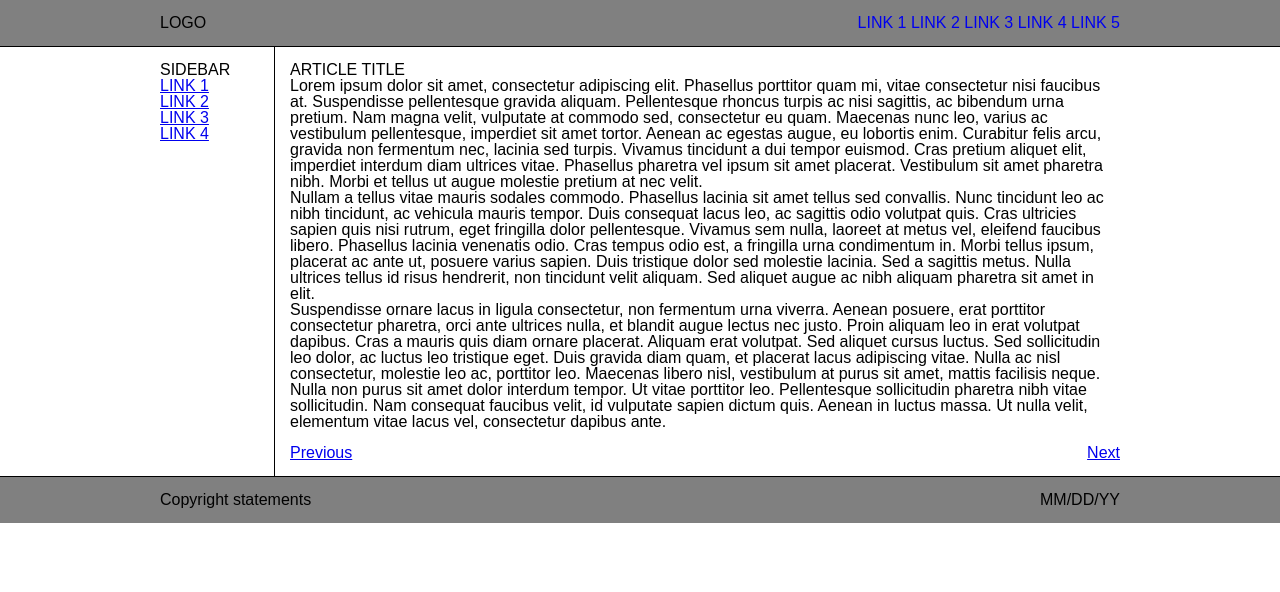
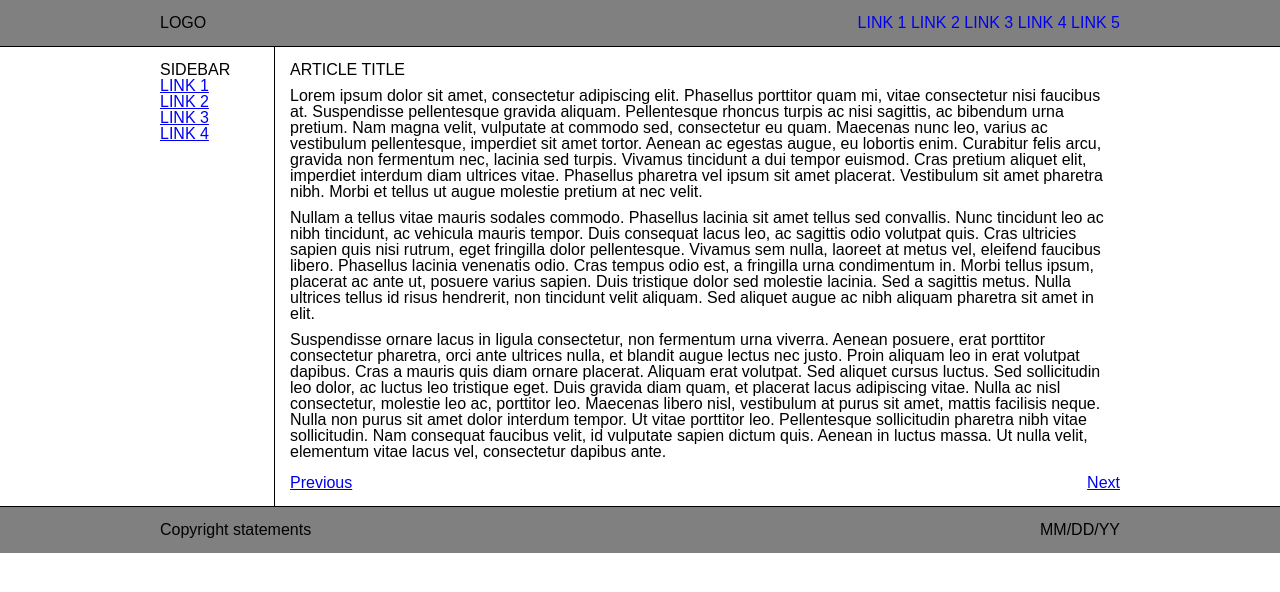
Before and after one commit to AngelaSo/floattutorial, a website: page index.html in a window 1280 px wide. Drawn offline with Linux system fonts and the light colour scheme.

Commit message:
style updates for better readability in browser

```diff
--- a/styles/main.css
+++ b/styles/main.css
@@ -22,7 +22,6 @@ header .content nav a  {
 	clear: both;
 }
 
-
 .content main {
 	width: 830px;
 	float: right;
@@ -30,6 +29,9 @@ header .content nav a  {
 	padding: 15px 0 15px 15px;
 }
 
+.content main article p {
+	margin-top: 10px;
+}
 .content aside {
 	width: 100px;
 	padding: 15px 0;
```
